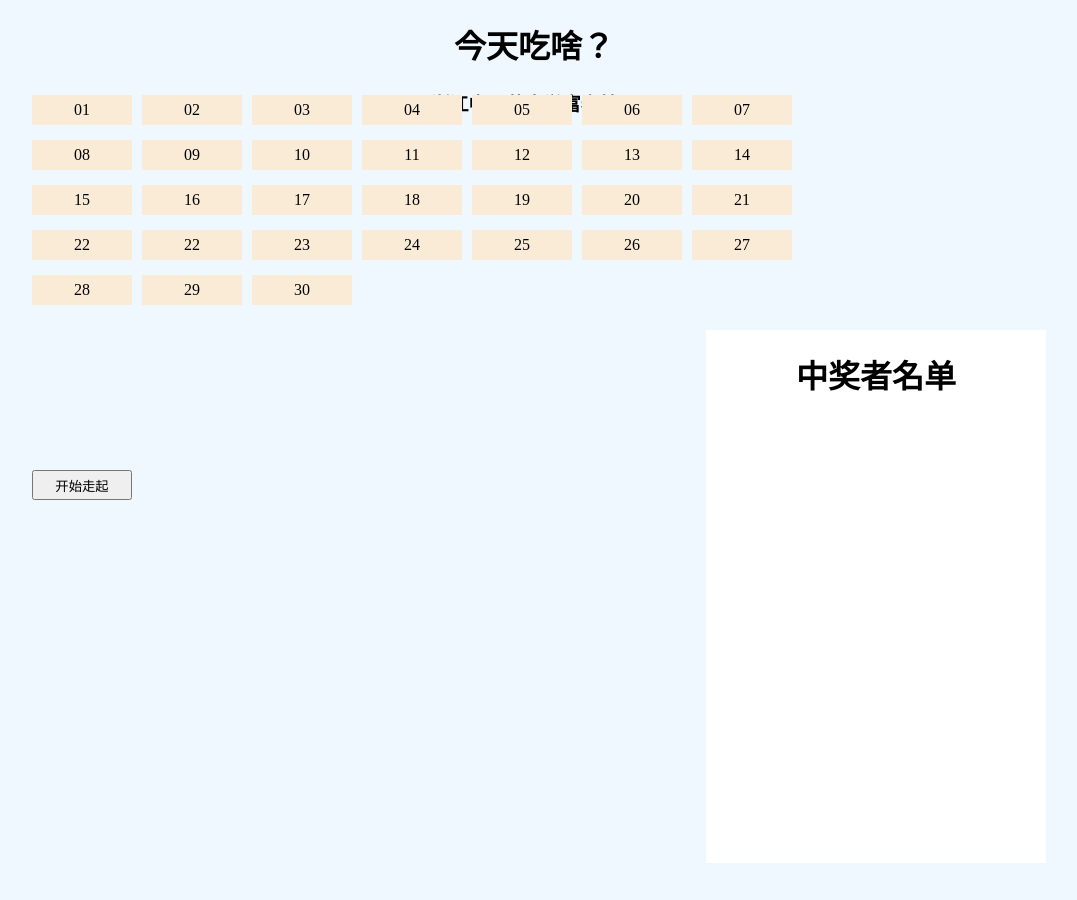
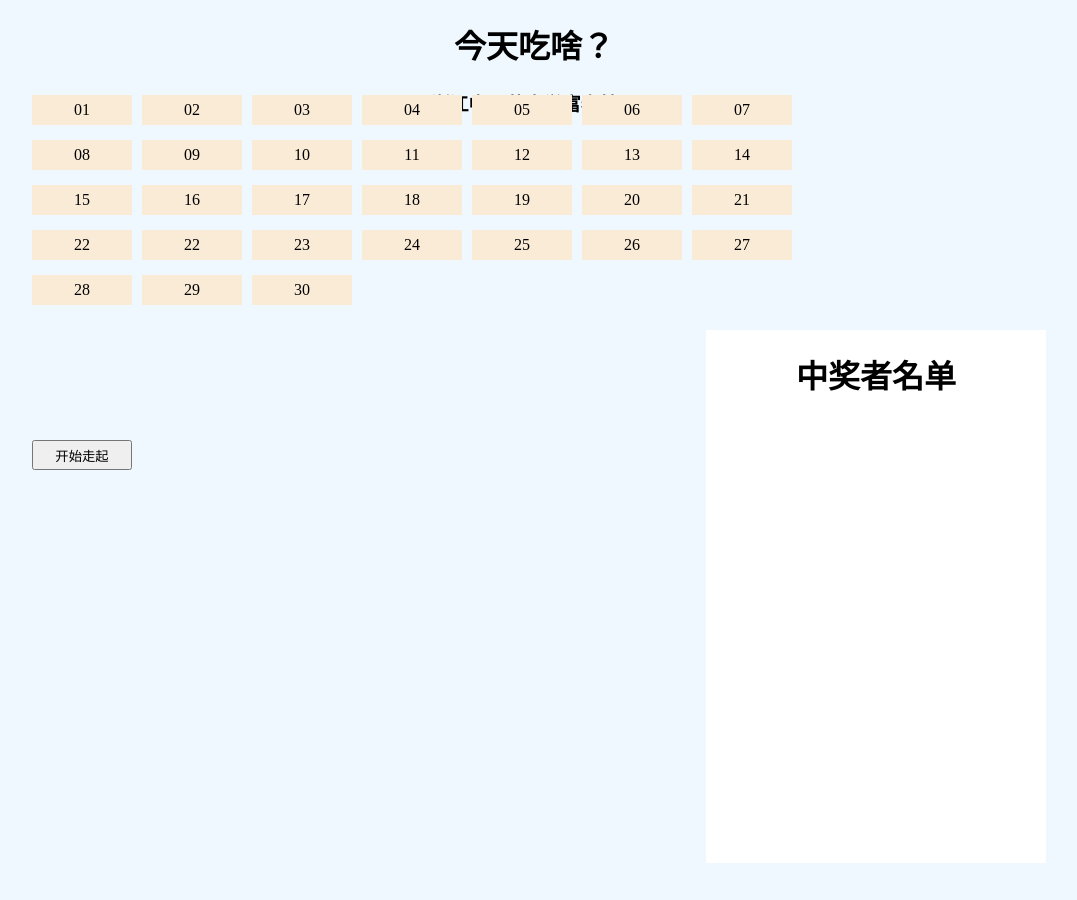
Before and after one commit to CHN-hk/CHN-hk.github.io, a Jekyll site: the page eat/index.html, which Jekyll copies as it is, in a window 1280 px wide. Shown: the whole page, without its empty margins (106-1183 px from the left). Built offline with Jekyll 4.4.1, drawn with Linux system fonts in a browser that asks for light colours; nearby versions of some CDN libraries.

Commit message:
Update index.html

```diff
--- a/eat/index.html
+++ b/eat/index.html
@@ -38,7 +38,7 @@ body {
 	width:100px;
 	height:30px;
 	margin-left:10px;
-	margin-top:150px;
+	margin-top:120px;
 }
 .nameBox {
 	width:100px;
```
